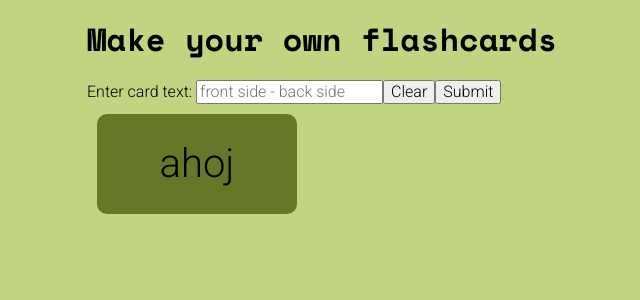
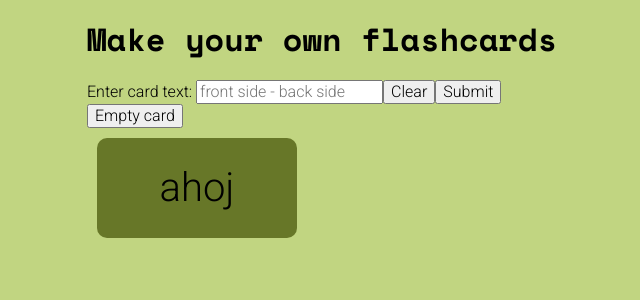
Before and after one commit to JakubStiburek/ReactFlashCards, a React (Create React App) app: page / in a window 1280 px wide. Shown: the top 300 px of the page, without its empty margins (318-958 px from the left). Built offline with nearby package versions, Linux system fonts and the light colour scheme.

Commit message:
Empty cards can be added.

```diff
--- /dev/null
+++ b/src/components/AddFlashcard/AddFlashcard.js
@@ -0,0 +1,24 @@
+import React from "react"
+import Flashcard from "../Flashcard/Flashcard";
+
+const AddFlashcard = (props) => {
+    const handleClick = () => {
+        sendCard()
+    }
+
+    const makeEmptyCard = () => {
+        return <Flashcard text={["", ""]}/>
+    }
+
+    const sendCard = () => {
+        props.parentCallback(makeEmptyCard())
+    }
+
+    return (
+        <div>
+        <button onClick={handleClick}>Empty card</button>
+        </div>
+    )
+}
+
+export default AddFlashcard
--- a/src/components/Flashcard/Flashcard.js
+++ b/src/components/Flashcard/Flashcard.js
@@ -33,9 +33,6 @@ const Flashcard = (props) => {
         return face
     }
 
-    console.log(setFace())
-    console.log(frontSide)
-
     return (
         <div className="flashcard" onClick={handleClick} onContextMenu={handleErase}>
             <p className="text">{setFace()}</p>
--- a/src/components/FlashcardContainer/FlashcardContainer.js
+++ b/src/components/FlashcardContainer/FlashcardContainer.js
@@ -1,10 +1,19 @@
-import React from "react"
+import React, {useState} from "react"
 import "./FlashcardContainer.css"
 import Flashcard from "../Flashcard/Flashcard"
+import AddFlashcard from "../AddFlashcard/AddFlashcard";
 
 const FlashcardContainer = () => {
+    const [emptyCard, setEmptyCard] = useState("")
+    const getEmptyCard = (childData) => {
+        setEmptyCard([emptyCard, childData])
+    }
+
+
     return(
         <div>
+            <AddFlashcard parentCallback={getEmptyCard}/>
+            {emptyCard}
             <Flashcard text={["ahoj", "hi"]}/>
         </div>
     )
```
